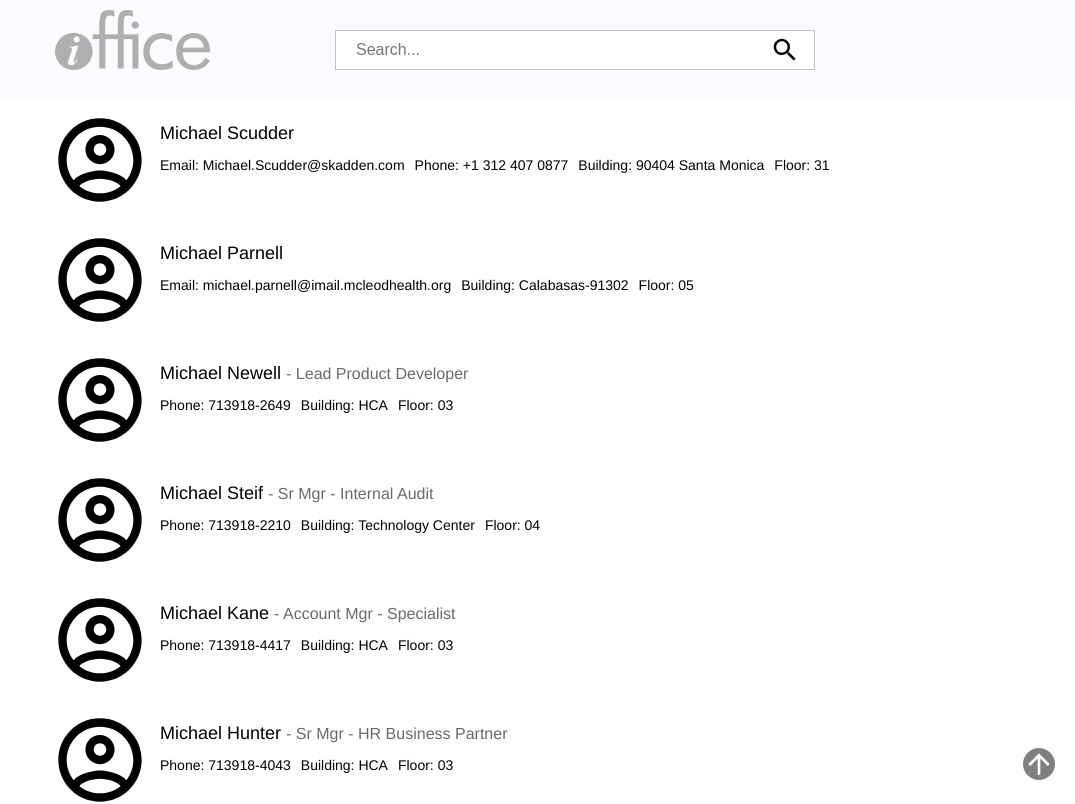
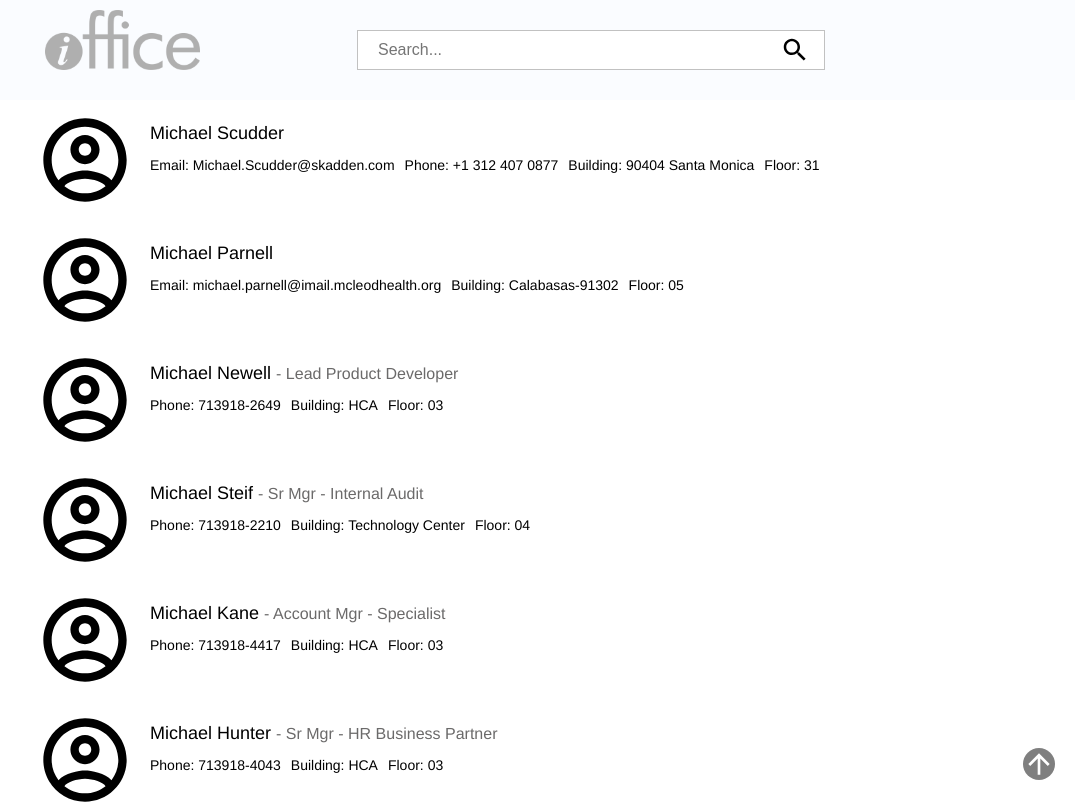
Before and after one commit to crashedpixel/demo-user-directory, an Angular app: page /users in a window 1280 px wide. Shown: the top 804 px of the page, without its empty margins (205-1280 px from the left). Built offline with nearby package versions, Linux system fonts and the light colour scheme.

Commit message:
[MT] - fix some general styles

```diff
--- a/src/styles.less
+++ b/src/styles.less
@@ -146,8 +146,8 @@ header {
 
     &__avatar {
         float: left;
-        margin-right: 10px;
         margin-left: 15px;
+        margin-right: 15px;
 
         img& {
             width: 65px;
@@ -208,6 +208,7 @@ header {
         width: 100%;
         max-width: 800px;
         margin: 0 auto;
+        padding: 0 10px;
     }
     header {
         padding-bottom: 20px;
@@ -215,11 +216,11 @@ header {
     .ioffice-logo {
         float: left;
         height: 60px;
+        margin-left: 0;
     }
     .search-form {
         float: right;
         width: 60%;
-        margin-right: 20px;
         margin-top: 20px;
     }
     .input-search {
@@ -240,10 +241,16 @@ header {
         }
 
         &__avatar {
+            margin-left: 0;
+
             img&,
             svg& {
                 width: 100px;
                 height: 100px;
+            }
+
+            svg& {
+                margin-left: -10px;
             }
         }
 
```
